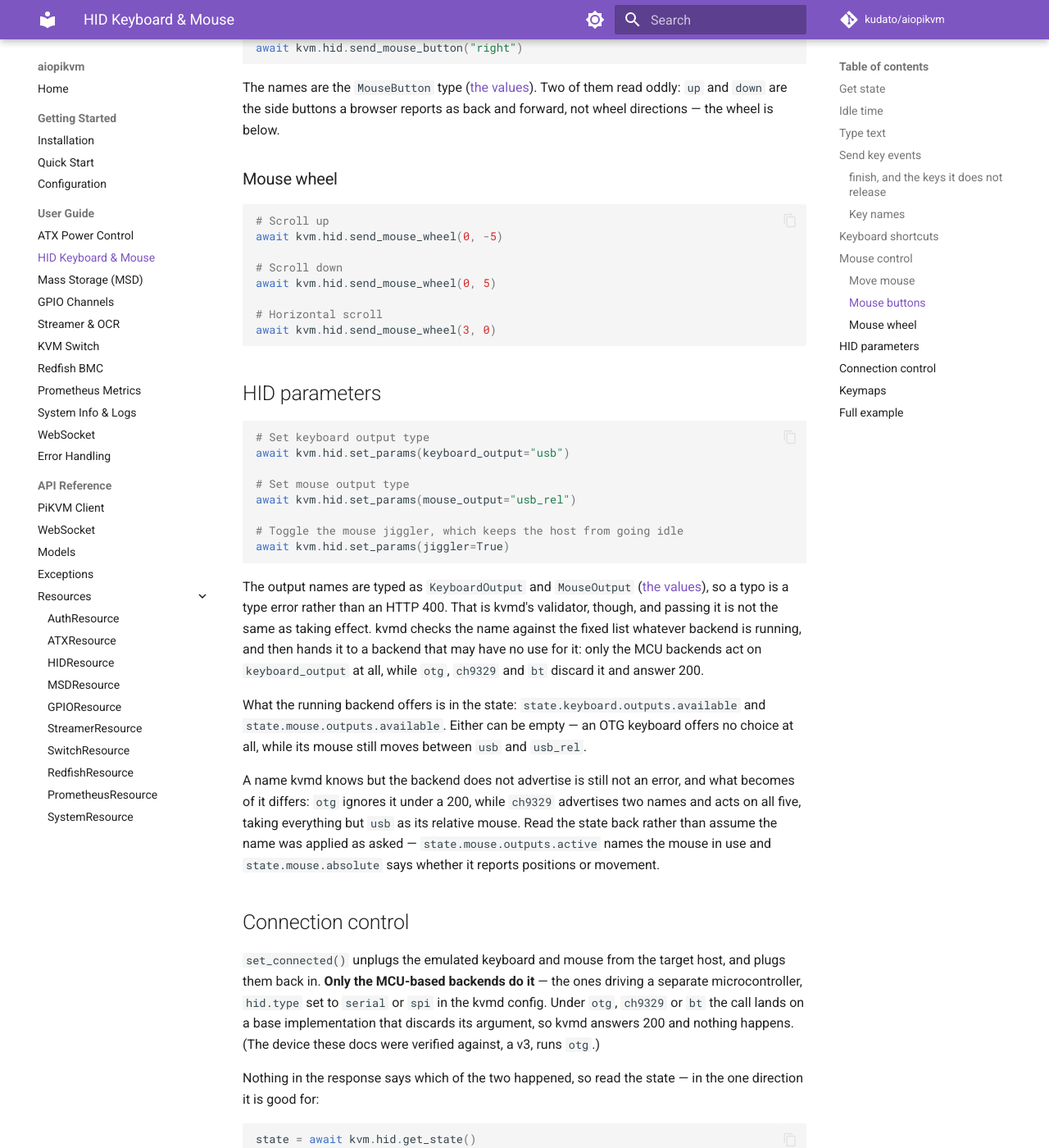
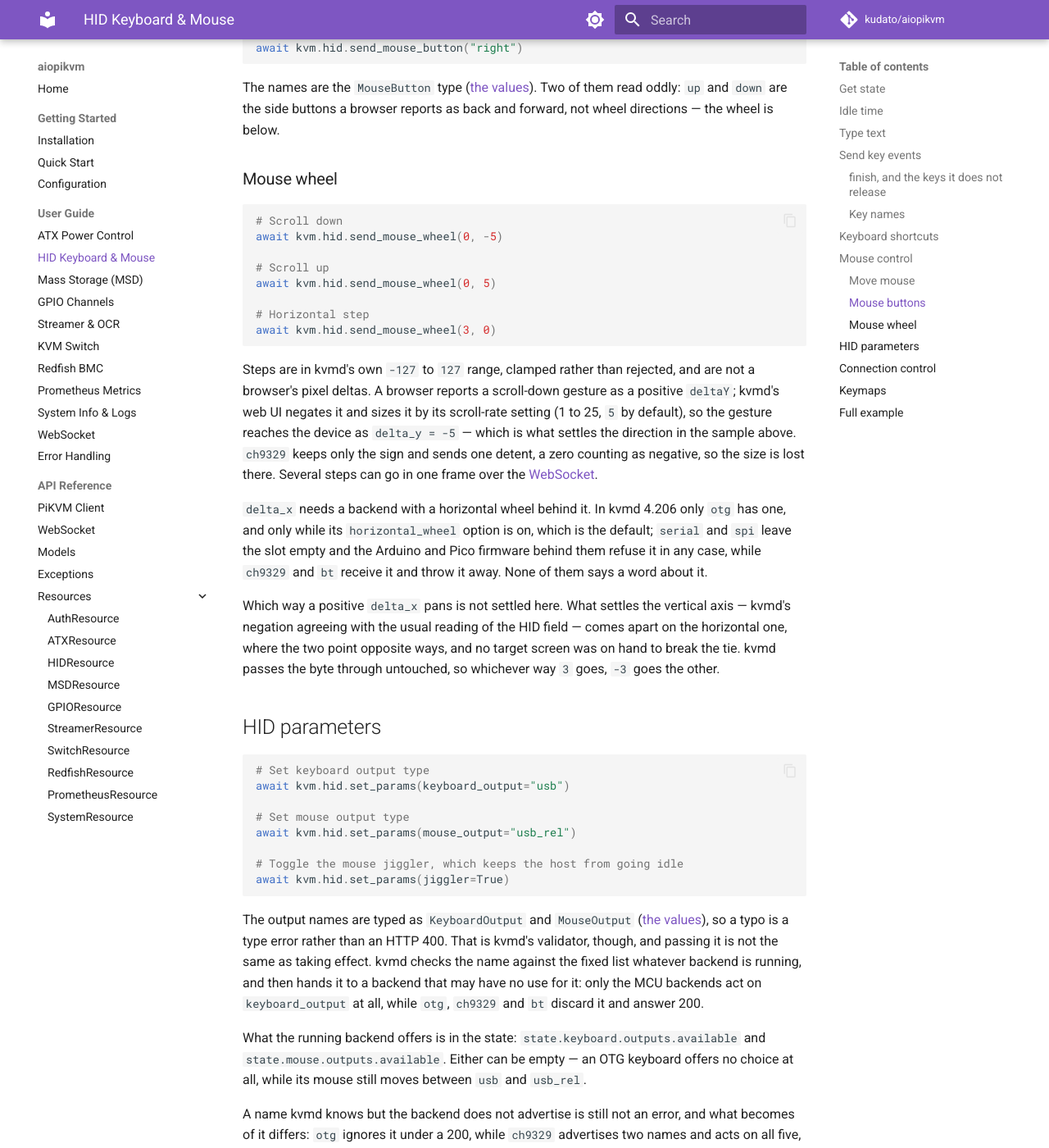
Before and after one commit to kudato/aiopikvm, an MkDocs documentation site: the page built from docs/guide/hid.md, in a window 1280 px wide and 1400 px high, scrolled down 3823 px. Shown: the whole window at 82% size. Built offline with MkDocs 1.6.1 and Material for MkDocs 9.7.7, drawn with Linux system fonts in a browser that asks for light colours; comment, search, counter and statistics services are not loaded.

Commit message:
docs(hid): settle the mouse wheel direction and make both guides agree (#116)
Why this change was needed:
The HID guide labelled send_mouse_wheel(0, -5) "Scroll up" where the WebSocket
guide labelled the same call "scroll down". Both reach the same kvmd handler
and the same HID report, so at most one could be right, and a reader following
the wrong one scrolls the target backwards with nothing to say the
documentation is why.

The issue asked for hardware to settle it. kvmd's own source settles it
instead: a browser reports a scroll-down gesture as a positive deltaY, and
kvmd's web UI negates it before sending, so the gesture reaches the device as
delta_y = -5. The WebSocket guide was the page that had it right.

The issue also asked what the undocumented send_mouse_wheel(3, 0) example
does. It turns out delta_x reaches a target only on the otg backend: serial
and spi leave the slot empty and their firmware refuses it anyway, ch9329 and
bt receive it and discard it. Its direction is the one thing the source does
not settle — kvmd's negation and the usual reading of the HID field point
opposite ways on the horizontal axis — so the guide says so rather than guess.

What changed:
- The HID guide's two wheel comments are swapped, and the section gained the
  step range and the negation that only the WebSocket page carried.
- Both pages name the backends by their hid.type values, as the rest of the
  HID page already does, rather than inventing a second vocabulary.
- Both send_mouse_wheel() docstrings say what delta_x needs, that its
  direction is unsettled, and that ch9329 keeps the sign of a step and drops
  its size. send_mouse_wheel_batch() points at them.
- "passed straight into the USB HID wheel field" is now "carried in the HID
  wheel field": ch9329 does not pass it straight, and neither it nor bt is USB
  from kvmd's side.
- The WebSocket page defers the per-backend detail to the HID page instead of
  restating it, and its batching cross-reference says "above", which is where
  batching actually is.

Verified against kvmd 4.206. No tests: a321f0d removed the documentation tests
three weeks ago and named this very defect as one they would not have caught.

````diff
--- a/docs/guide/hid.md
+++ b/docs/guide/hid.md
@@ -196,15 +196,36 @@ back and forward, not wheel directions — the wheel is below.
 ### Mouse wheel
 
 ```python
-# Scroll up
+# Scroll down
 await kvm.hid.send_mouse_wheel(0, -5)
 
-# Scroll down
+# Scroll up
 await kvm.hid.send_mouse_wheel(0, 5)
 
-# Horizontal scroll
+# Horizontal step
 await kvm.hid.send_mouse_wheel(3, 0)
 ```
+
+Steps are in kvmd's own `-127` to `127` range, clamped rather than rejected,
+and are not a browser's pixel deltas. A browser reports a scroll-down gesture
+as a positive `deltaY`; kvmd's web UI negates it and sizes it by its
+scroll-rate setting (1 to 25, `5` by default), so the gesture reaches the
+device as `delta_y = -5` — which is what settles the direction in the sample
+above. `ch9329` keeps only the sign and sends one detent, a zero counting as
+negative, so the size is lost there. Several steps can go in one frame over
+the [WebSocket](websocket.md#batching).
+
+`delta_x` needs a backend with a horizontal wheel behind it. In kvmd 4.206
+only `otg` has one, and only while its `horizontal_wheel` option is on, which
+is the default; `serial` and `spi` leave the slot empty and the Arduino and
+Pico firmware behind them refuse it in any case, while `ch9329` and `bt`
+receive it and throw it away. None of them says a word about it.
+
+Which way a positive `delta_x` pans is not settled here. What settles the
+vertical axis — kvmd's negation agreeing with the usual reading of the HID
+field — comes apart on the horizontal one, where the two point opposite ways,
+and no target screen was on hand to break the tie. kvmd passes the byte
+through untouched, so whichever way `3` goes, `-3` goes the other.
 
 ## HID parameters
 
````
Also changed, not shown: CHANGELOG.md (+14 -0 lines), docs/guide/websocket.md (+4 -2 lines), 2 other files.
